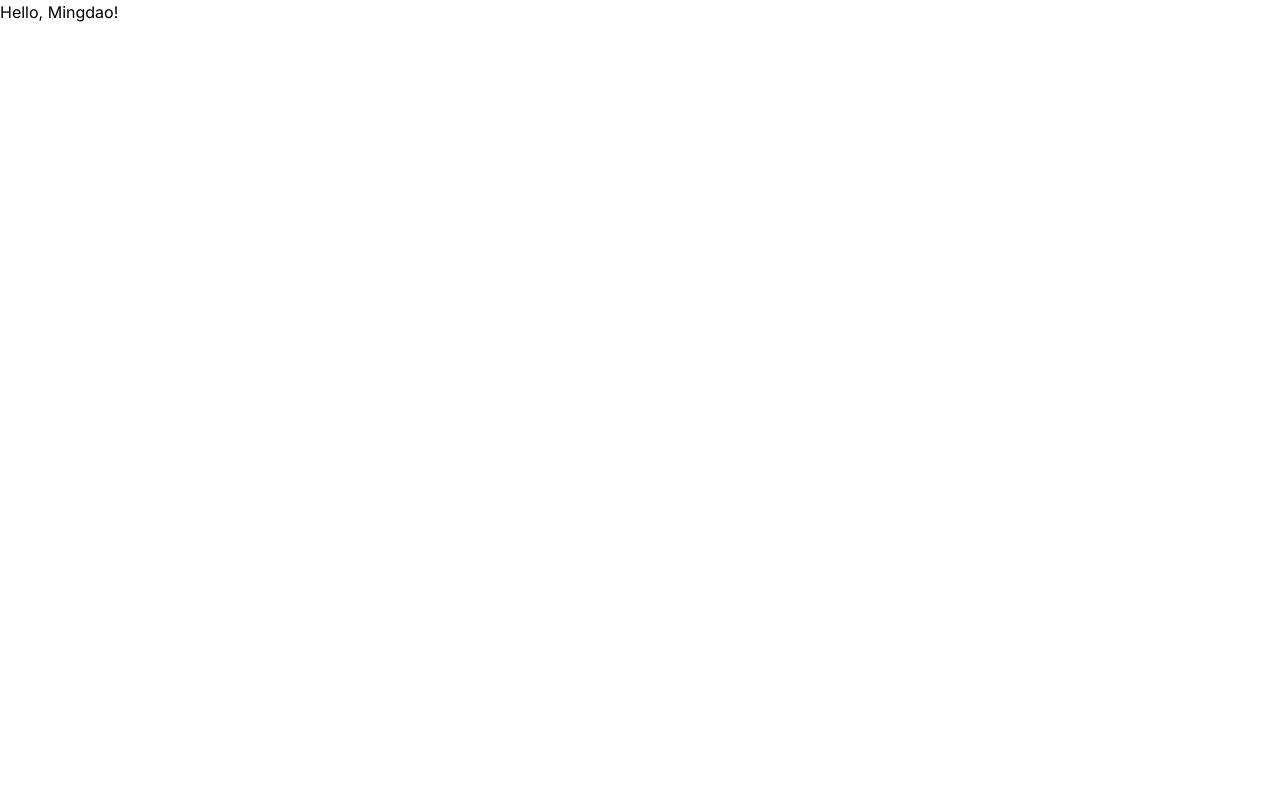
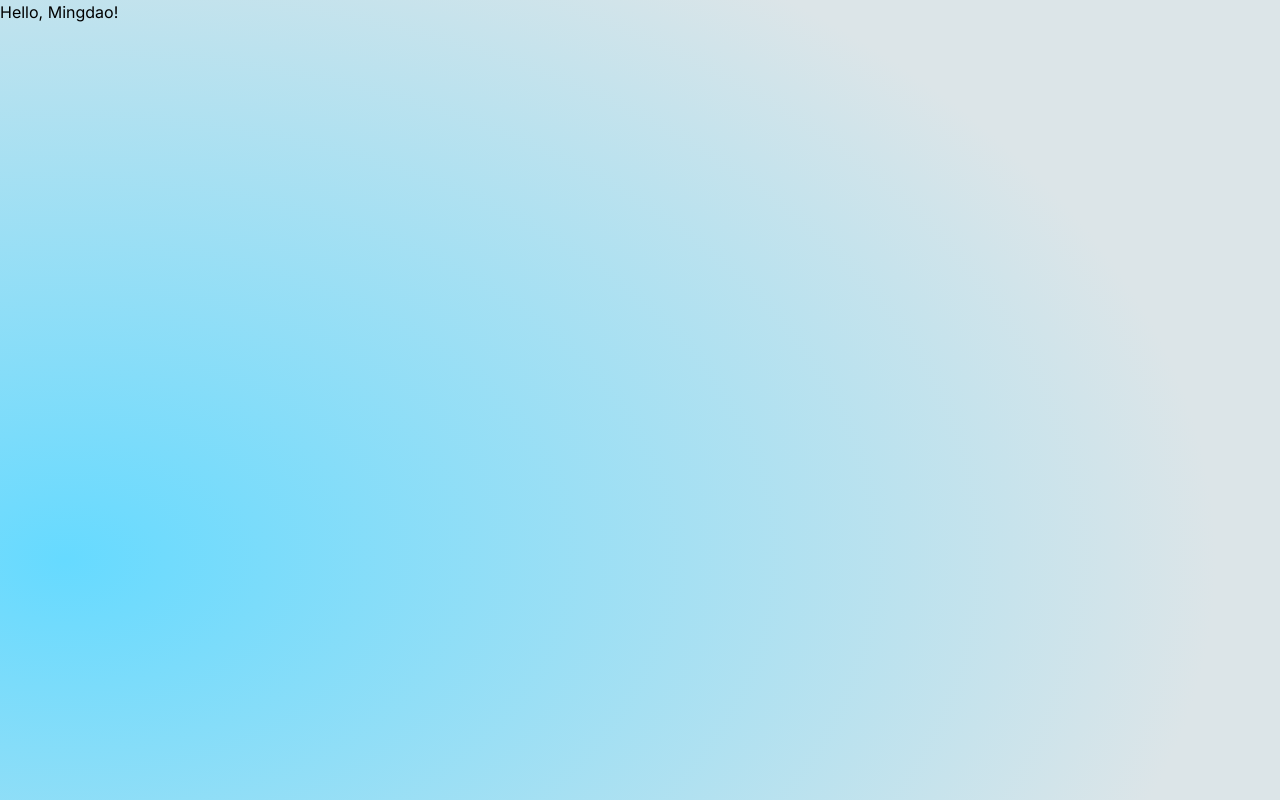
Before and after one commit to MingdaoSIG/MingdaoSIG-Frontend, a Next.js app: page / in a window 1280 px wide. Built offline with nearby package versions, Linux system fonts and the light colour scheme.

Commit message:
feat: background color

```diff
--- a/app/globals.scss
+++ b/app/globals.scss
@@ -1,3 +1,13 @@
 @import "tailwindcss/base";
 @import "tailwindcss/components";
 @import "tailwindcss/utilities";
+
+.wrap {
+  width: 100dvw;
+  height: 100dvh;
+  background: radial-gradient(
+    90% 90% at 5% 70%,
+    #66daff 0%,
+    #dce5e8 100%
+  );
+}
--- a/app/layout.tsx
+++ b/app/layout.tsx
@@ -16,7 +16,9 @@ export default function RootLayout({
       <head>
         <title>{title}</title>
       </head>
-      <body className={inter.className}>{children}</body>
+      <body className={inter.className}>
+        <div className="wrap">{children}</div>
+      </body>
     </html>
   );
 }
```
